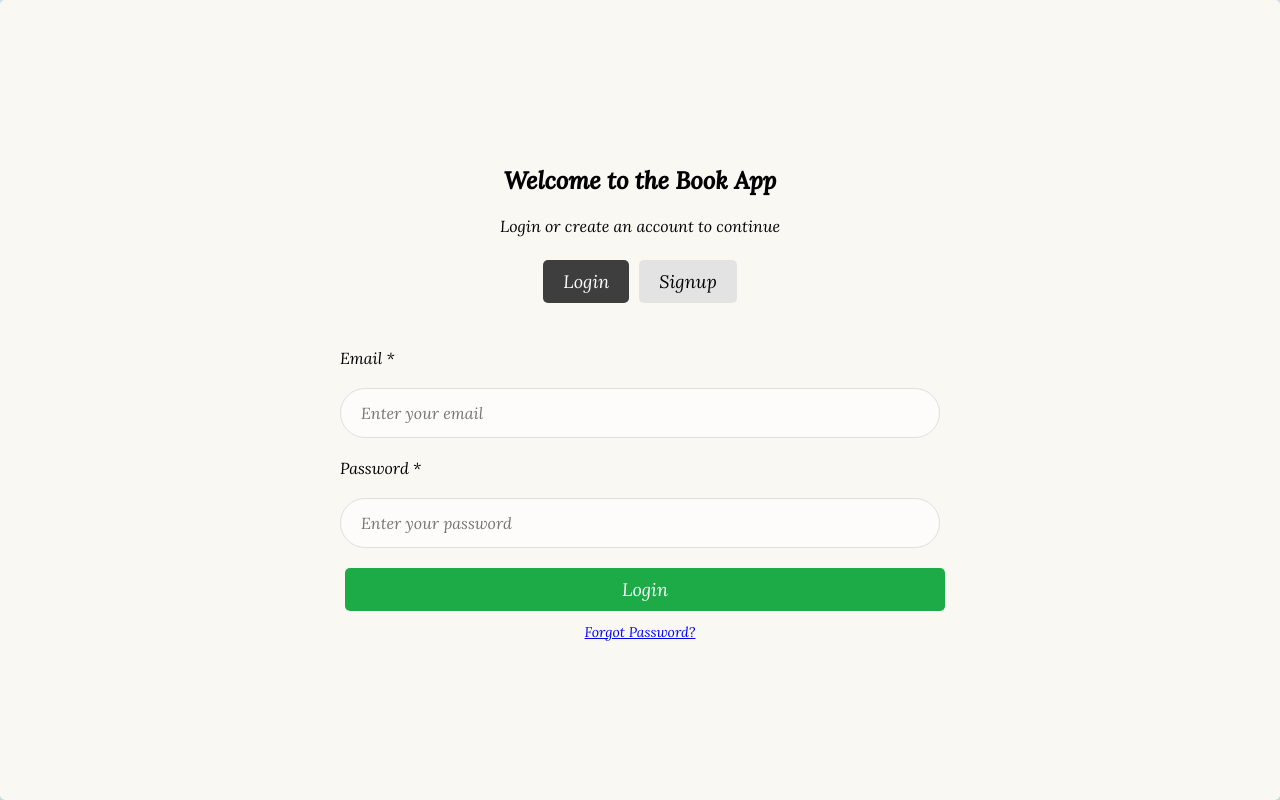
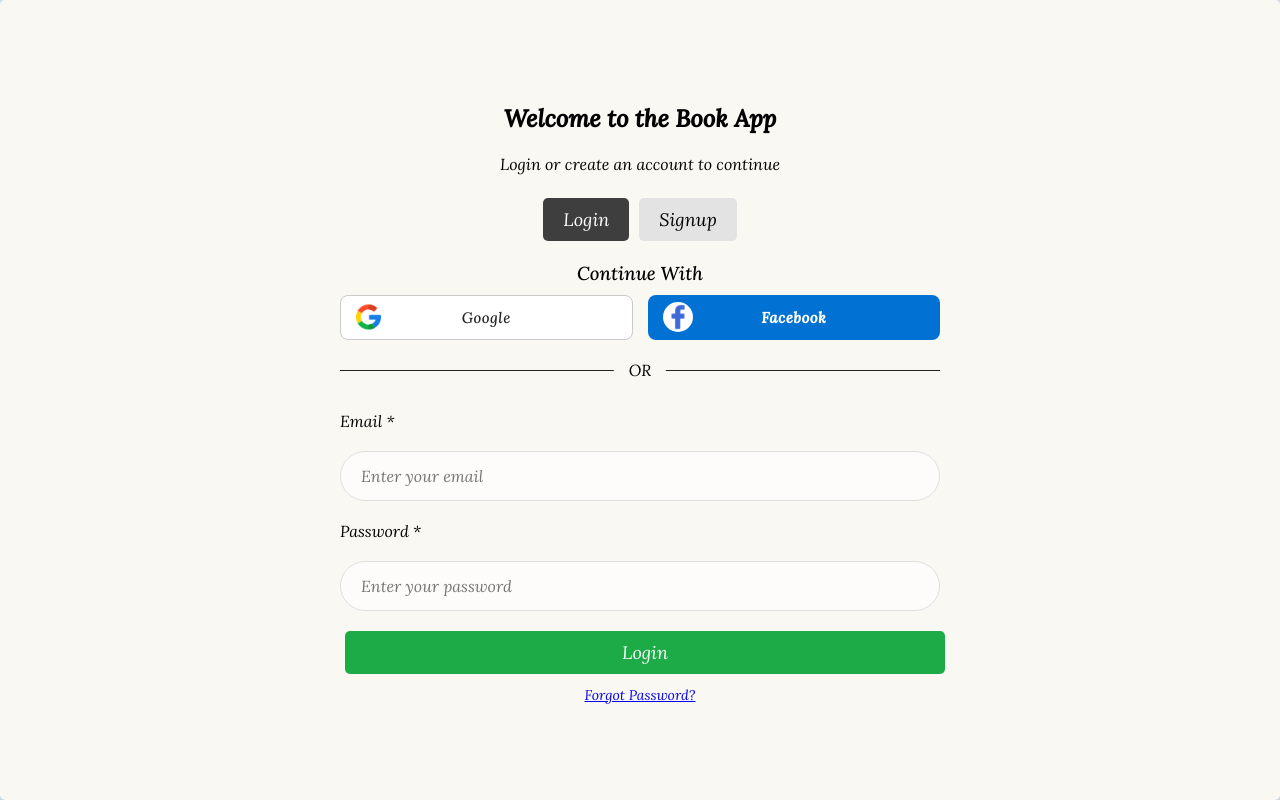
Before and after one commit to ivanlourencogomes/react-firebase-auth-youtube, a React (Vite) app: page /book/1 in a window 1280 px wide. Built offline with nearby package versions, Linux system fonts and the light colour scheme; no server answers.

Commit message:
Added buttons that allow signing in using google and/or facebook instead of using an email and password

```diff
--- a/src/index.css
+++ b/src/index.css
@@ -55,7 +55,8 @@ body {
 
 /* form input */
 
-input:not([type="checkbox"]), textarea {
+input:not([type="checkbox"]),
+textarea {
   border-color: #dfdfdf;
   background-color: #fdfcfb;
   color: #393939;
@@ -84,7 +85,6 @@ textarea {
 .add-form {
   margin-top: 40px;
 }
-
 
 .form-control {
   margin: 20px 0;
@@ -174,7 +174,7 @@ input:focus {
 }
 
 .container a.active button.btn,
-.container .btn.active    {
+.container .btn.active {
   background: #1cab47;
   color: #fff;
 }
@@ -384,7 +384,7 @@ table tr th {
   align-items: center;
 }
 
-.single-book .book-details input[type=checkbox] {
+.single-book .book-details input[type="checkbox"] {
   width: 20px;
   height: 20px;
   margin-right: 6px;
@@ -409,9 +409,7 @@ table tr th {
     padding-left: 0;
     margin-top: 20px;
   }
-
 }
-
 
 .single-book .book-cover img {
   max-width: 100%;
@@ -434,13 +432,12 @@ table tr th {
   cursor: pointer;
 }
 
-
 .notes .note {
   background-color: #fff;
   margin-bottom: 12px;
   padding: 18px;
   border-radius: 4px;
-  box-shadow: 0px 4px 4px 0px rgba(0,0,0,0.1);
+  box-shadow: 0px 4px 4px 0px rgba(0, 0, 0, 0.1);
   position: relative;
 }
 
@@ -468,10 +465,6 @@ table tr th {
   text-align: left;
 }
 
-
-
-
-
 @media (max-width: 768px) {
   .books-list {
     grid-template-columns: 1fr 1fr;
@@ -484,7 +477,6 @@ table tr th {
   }
 }
 
-
 .login-page {
   height: 100vh;
   display: flex;
@@ -492,7 +484,8 @@ table tr th {
   justify-content: center;
 }
 
-.login-page h1, p {
+.login-page h1,
+p {
   text-align: center;
 }
 
@@ -502,7 +495,96 @@ table tr th {
 
 .login-page .login-type {
   text-align: center;
+}
 
+.social-options {
+  text-align: center;
+  width: 600px;
+}
+
+.social-options h3 {
+  font-weight: 500;
+  margin: 15px 0 10px;
+}
+
+.social-options .buttons {
+  display: flex;
+  justify-content: center;
+  align-items: center;
+  gap: 0 15px;
+}
+
+.social-options .buttons button {
+  position: relative;
+  display: flex;
+  justify-content: center;
+  align-items: center;
+  height: 45px;
+  width: 50%;
+  font-weight: 700;
+  padding: 1rem;
+  border-radius: 8px;
+  font-size: 15px;
+  letter-spacing: 0.5px;
+  cursor: pointer;
+}
+
+.social-options .buttons .google {
+  border: 1px solid #cacaca;
+  background: #fff;
+}
+
+.google-img,
+.facebook-img {
+  position: absolute;
+  top: 50%;
+  left: 15px;
+  transform: translateY(-50%);
+}
+
+.social-options .buttons .google img {
+  height: 25px;
+  width: 25px;
+  object-fit: cover;
+}
+
+.social-options .buttons .google span {
+  font-weight: 500;
+  color: #222;
+}
+
+.social-options .buttons .facebook {
+  color: #fff;
+  background-color: #0171d3;
+  border: none;
+}
+
+.facebook-img {
+  height: 30px;
+  width: 30px;
+  background-color: #fff;
+  border-radius: 50%;
+  display: flex;
+  justify-content: center;
+  align-items: center;
+}
+
+.line {
+  position: relative;
+  height: 1px;
+  width: 100%;
+  background-color: #222;
+  margin: 30px 0;
+}
+
+.line::before {
+  content: "OR";
+  position: absolute;
+  top: 50%;
+  left: 50%;
+  transform: translate(-50%, -50%);
+  background-color: #faf8f2;
+  padding: 0 15px;
 }
 
 .login-page .add-form.login {
@@ -518,18 +600,18 @@ table tr th {
 
 .login-page p.forgot-password {
   margin-top: 12px;
-  color: #0000EE;
+  color: #0000ee;
   text-decoration: underline;
   font-size: 14px;
   cursor: pointer;
 }
 
-.login-page.container button.btn.selected    {
+.login-page.container button.btn.selected {
   background: #3e3e3e;
   color: #fff;
 }
 
-.login-page.container button.btn.login    {
+.login-page.container button.btn.login {
   background: #3e3e3e;
   color: #fff;
 }
--- a/src/views/LoginPage.jsx
+++ b/src/views/LoginPage.jsx
@@ -9,6 +9,8 @@ import {
 } from "firebase/auth";
 import { useDispatch } from "react-redux";
 import { setUser } from "../store/usersSlice.js";
+import googleLogo from "../assets/google.png";
+import facebookLogo from "../assets/facebook.png";
 
 function LoginPage() {
   const dispatch = useDispatch();
@@ -30,7 +32,7 @@ function LoginPage() {
       // when user logs out set state back to null
       dispatch(setUser(null));
     }
-    if(isLoading){
+    if (isLoading) {
       setIsLoading(false);
     }
   });
@@ -95,6 +97,29 @@ function LoginPage() {
               Signup
             </button>
           </div>
+          <div className="social-options">
+            <h3>Continue With</h3>
+            <div className="buttons">
+              <button className="google">
+                <img
+                  src={googleLogo}
+                  alt="google logo"
+                  className="google-img"
+                />
+                <span>Google</span>
+              </button>
+              <button className="facebook">
+                <img
+                  src={facebookLogo}
+                  alt="facebook logo"
+                  className="facebook-img"
+                />
+                <span>Facebook</span>
+              </button>
+            </div>
+            <div className="line"></div>
+          </div>
+
           <form className="add-form login">
             <div className="form-control">
               <label>Email *</label>
```
Also changed, not shown: src/assets/facebook.png (added), src/assets/google.png (added).
